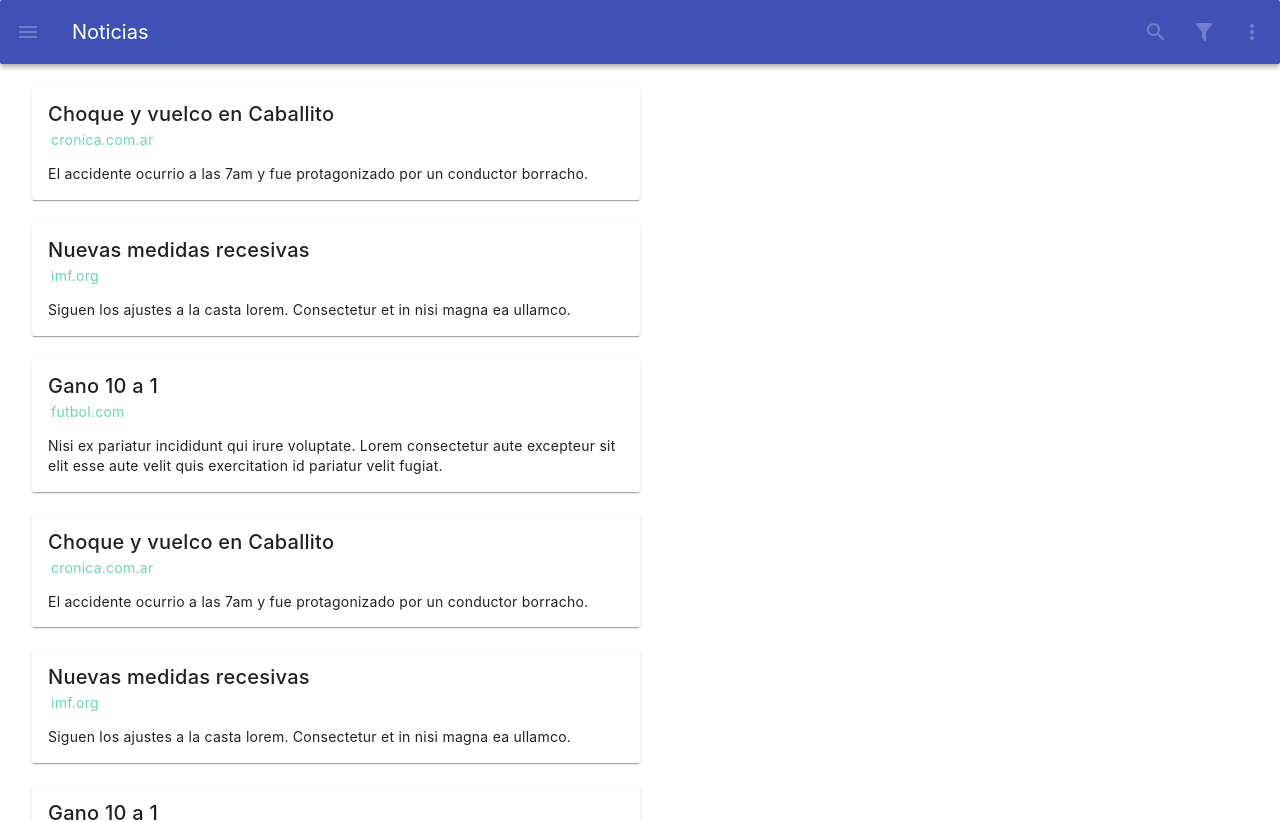
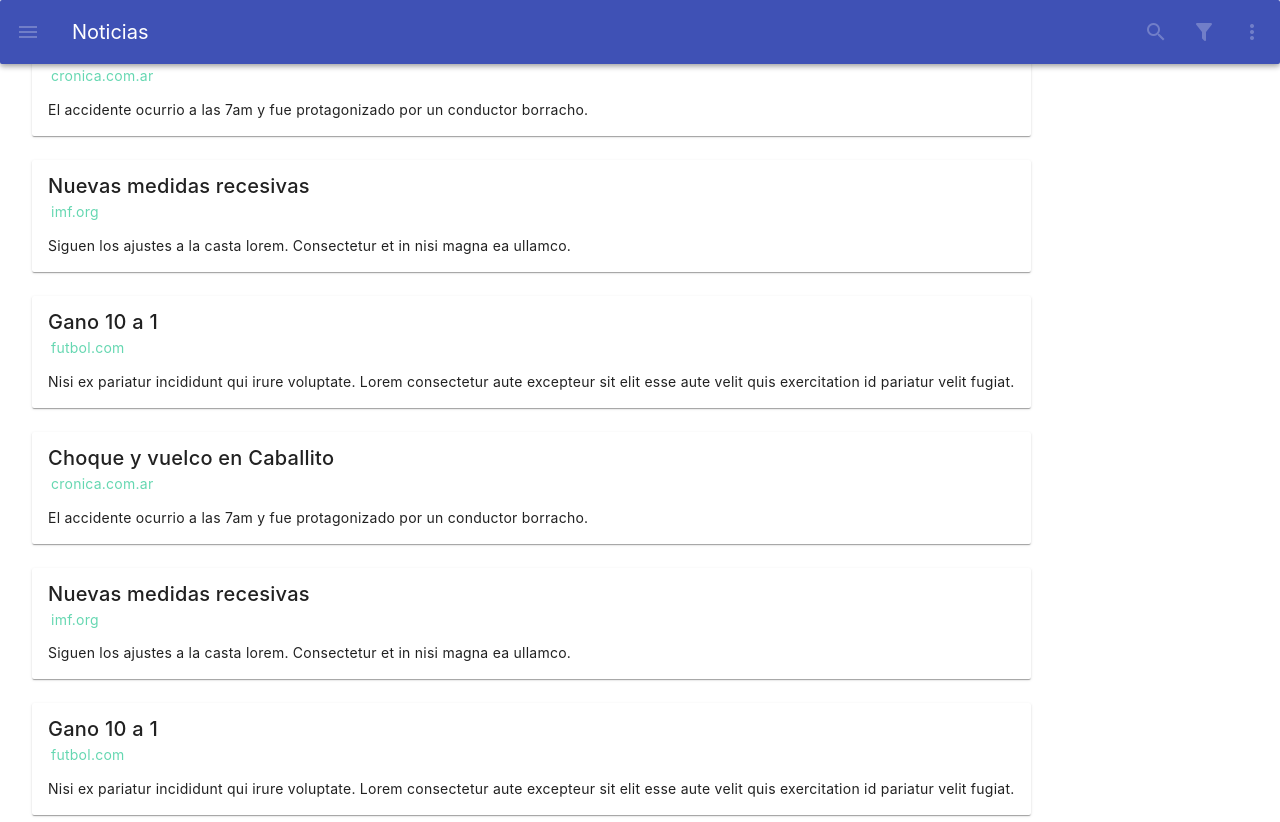
Before and after one commit to daqdev/mvexample, a Vue app: page / in a window 1280 px wide. Shown: the top 822 px of the page. Built offline with nearby package versions, Linux system fonts and the light colour scheme.

Commit message:
arreglos cards

```diff
--- a/src/components/NoticiasComp.vue
+++ b/src/components/NoticiasComp.vue
@@ -1,6 +1,7 @@
 <template>
     <div
     style="display: flex;
+    width:max-content;
     flex-direction: column;
     gap: 3%;
     row-gap:3vh;
@@ -8,7 +9,6 @@
         <v-card
         v-for="(item, index) in noticias" :key="index"
         >
-        <!-- width="400" -->
             <template v-slot:title>
                 {{ item.title }}
             </template>
@@ -71,8 +71,6 @@ export default {
                     description:"Nisi ex pariatur incididunt qui irure voluptate. Lorem consectetur aute excepteur sit elit esse aute velit quis exercitation id pariatur velit fugiat."
                 },
 
-
-
             ],
         }
     },
@@ -80,13 +78,5 @@ export default {
 </script>
 
 <style scoped>
-@media only screen and (min-width: 768px) and (max-width:1500px) {
-
-    v-card {
-        width: 900;
-    }
-  /* Medium screen styles here */
-
-}
 
 </style>
--- a/src/layouts/MainLayout.vue
+++ b/src/layouts/MainLayout.vue
@@ -18,9 +18,9 @@
             <v-list :items="items"></v-list>
         </v-navigation-drawer>
 
-        <v-main class="main">
+        <!-- <v-main class="main"> -->
             <noticias-comp/>
-        </v-main>
+        <!-- </v-main> -->
 
     </v-layout>
 </template>
```
